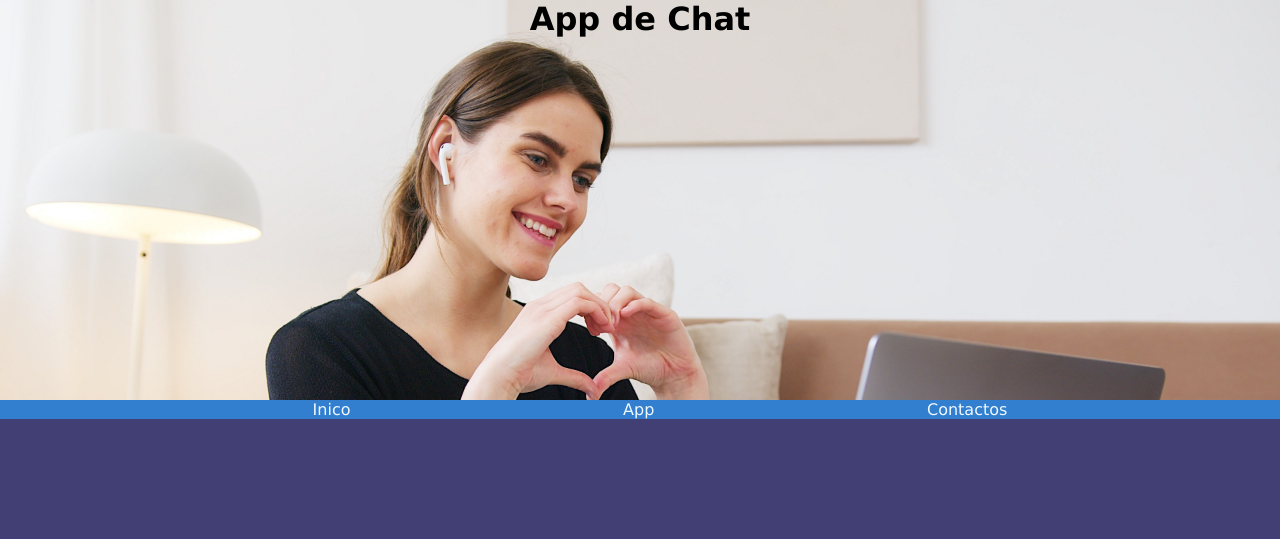
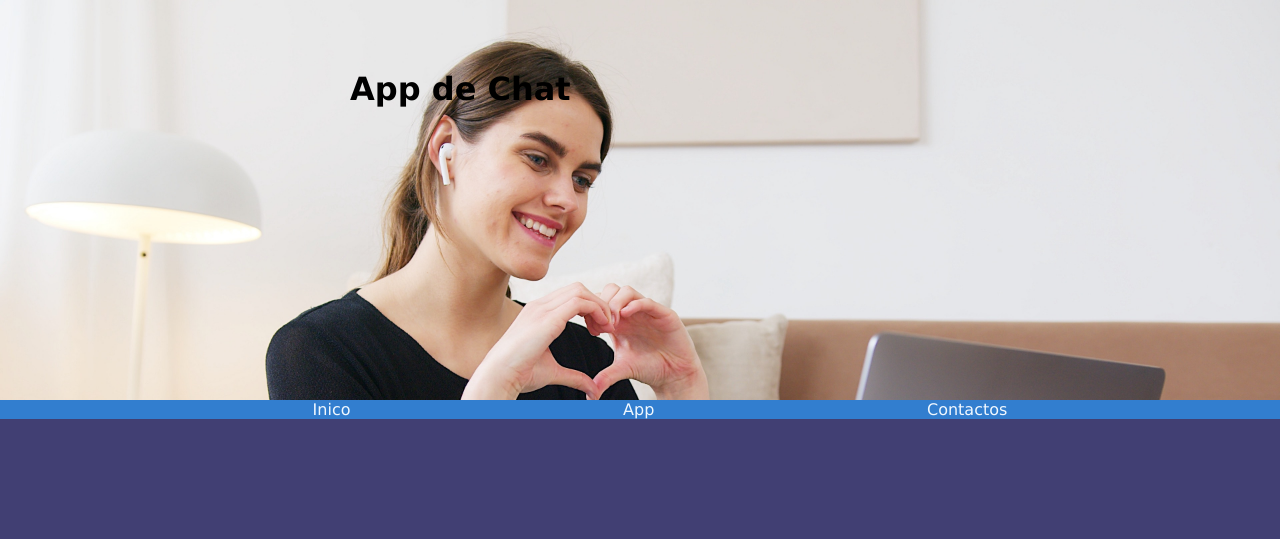
Before and after one commit to JonathanEmanuel/dg-computacion5-22, a plain HTML site: page clase_04/index.html in a window 1280 px wide. Shown: the top 539 px of the page. Drawn offline with Linux system fonts and the light colour scheme.

Commit message:
Clase 04

```diff
--- a/clase_04/css/style.css
+++ b/clase_04/css/style.css
@@ -8,8 +8,12 @@ header {
     background-size: cover;
     background-repeat: no-repeat;
     height: 50vh;
-    display: flex;
-    justify-content: center;
+
+}
+
+header h1 {
+    margin-left: 350px;
+    padding-top: 70px;
 }
 
 nav {
```
